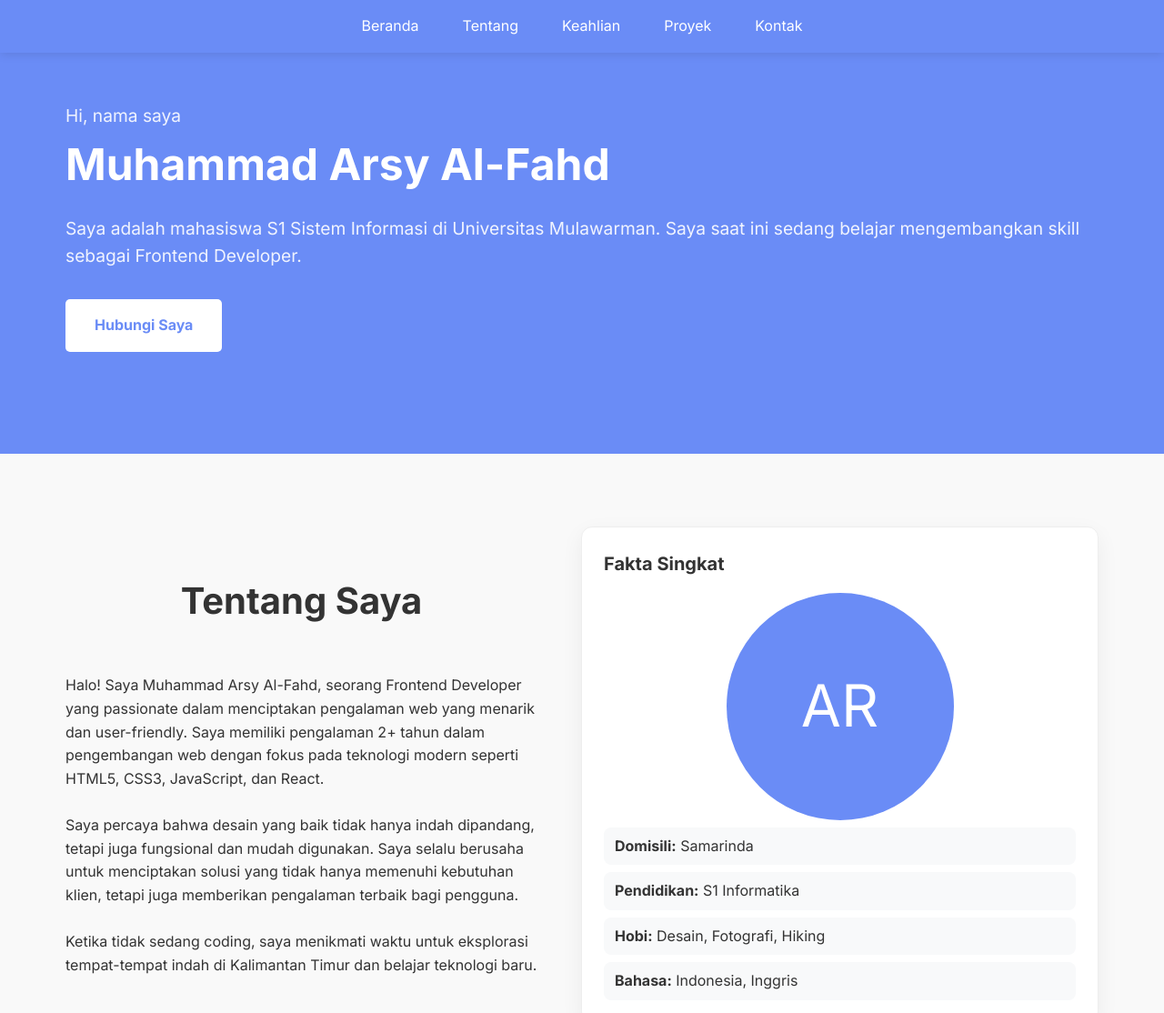
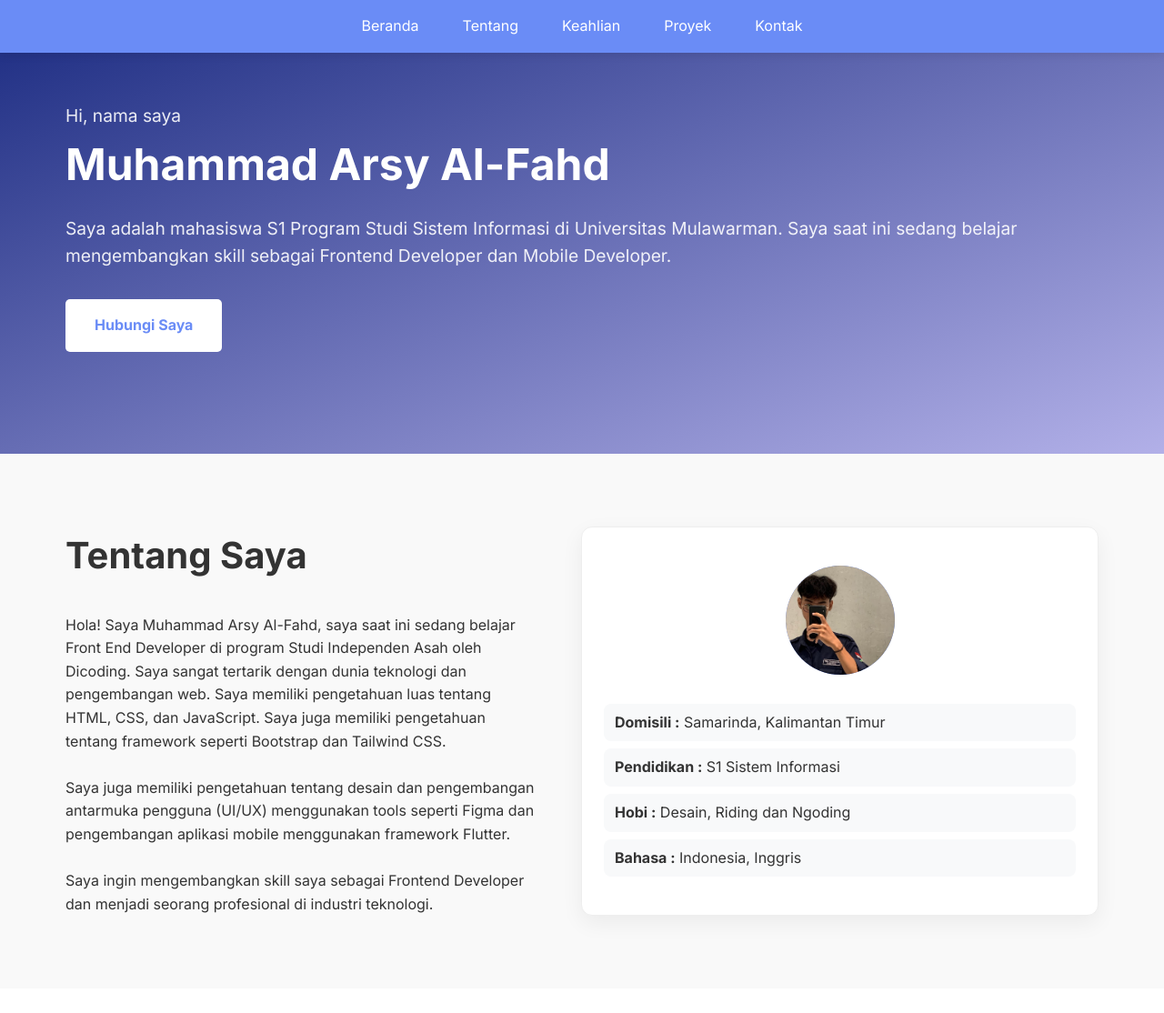
Before and after one commit to mhmmdarsy/submission, a plain HTML site: page index.html in a window 1280 px wide. Shown: the top 1114 px of the page at 91% size. Drawn offline with Linux system fonts and the light colour scheme.

Commit message:
fiksasi section "tentang saya"

```diff
--- a/assets/css/style.css
+++ b/assets/css/style.css
@@ -60,7 +60,8 @@ main {
 
 /* Hero Section */
 .hero {
-    background: #6A8CF6;
+    /* background: #6A8CF6; */
+    background: linear-gradient(to bottom right, #1A2A80, #B2B0E8);
     color: white;
     padding: 7rem 0;
     text-align: left;
@@ -89,12 +90,16 @@ main {
     text-decoration: none;
     border-radius: 5px;
     font-weight: bold;
+
     transition: transform 0.3s ease;
 }
 
 .cta-button:hover {
-    transform: translateY(-2px);
+    transform: translateY(-5px);
     box-shadow: 0 5px 15px rgba(0,0,0,0.2);
+
+    background: #5a6fd8;
+    color: #fff
 }
 
 /* Section Styles */
@@ -113,17 +118,26 @@ h2 {
     color: #333;
 }
 
-/* About Section */
+/* section about */
 .about-content {
     display: flex;
-    align-items: center;
+    align-items: stretch;
     gap: 3rem;
-    flex-wrap: wrap;
+    flex-wrap: start;
 }
 
 .about-text {
     flex: 1;
     min-width: 300px;
+}
+
+.about-text h2 {
+    text-align: left;
+    margin-bottom: 2rem;
+}
+
+.about-text p {
+    /* margin-bottom: 1rem; */
 }
 
 .about-image {
@@ -133,16 +147,24 @@ h2 {
 }
 
 .profile-img {
-    width: 250px;
-    height: 250px;
+    width: 120px;
+    height: 120px;
     border-radius: 50%;
     background: #6A8CF6;
     display: flex;
     align-items: center;
     justify-content: center;
     color: white;
-    font-size: 4rem;
+    overflow: hidden;
     margin: 0 auto;
+    margin-bottom: 1.5rem;
+
+}
+
+.profile-img img {
+    width: 100%;
+    height: 100%;
+    object-fit: cover;
 }
 
 /* Aside on About */
@@ -154,6 +176,7 @@ h2 {
     border-radius: 12px;
     box-shadow: 0 8px 24px rgba(0,0,0,0.06);
     padding: 1.5rem;
+    align-content: center;
 }
 
 .about-aside h3 {
--- a/index.html
+++ b/index.html
@@ -3,7 +3,7 @@
 <head>
     <meta charset="UTF-8">
     <meta name="viewport" content="width=device-width, initial-scale=1.0">
-    <title>Portofolio</title>
+    <title>Portofolio Arsy</title>
     <link rel="stylesheet" href="assets/css/style.css">
     <link rel="preconnect" href="https://fonts.googleapis.com">
     <link rel="preconnect" href="https://fonts.gstatic.com" crossorigin>
@@ -28,35 +28,38 @@
             <div class="container">
                 <p class="hero-text">Hi, nama saya</p>
                 <h1>Muhammad Arsy Al-Fahd</h1>
-                <p>Saya adalah mahasiswa S1 Sistem Informasi di Universitas Mulawarman. Saya saat ini sedang belajar mengembangkan skill sebagai Frontend Developer.</p>
+                <p>Saya adalah mahasiswa S1 Program Studi Sistem Informasi di Universitas Mulawarman. Saya saat ini sedang belajar mengembangkan skill sebagai Frontend Developer dan Mobile Developer.</p>
                 <a href="#contact" class="cta-button">Hubungi Saya</a>
             </div>
         </section>
 
-        <!-- section tentang -->
+        <!-- section about -->
         <section id="about">
             <div class="container">
                 <div class="about-content">
 
                     <div class="about-text">
                         <h2>Tentang Saya</h2>
-                        <p>Halo! Saya Muhammad Arsy Al-Fahd, seorang Frontend Developer yang passionate dalam menciptakan pengalaman web yang menarik dan user-friendly. Saya memiliki pengalaman 2+ tahun dalam pengembangan web dengan fokus pada teknologi modern seperti HTML5, CSS3, JavaScript, dan React.</p>
+                        <p>Hola! Saya Muhammad Arsy Al-Fahd, saya saat ini sedang belajar Front End Developer di program Studi Independen Asah oleh Dicoding. Saya sangat tertarik dengan dunia teknologi dan pengembangan web. Saya memiliki pengetahuan luas tentang HTML, CSS, dan JavaScript. Saya juga memiliki pengetahuan tentang framework seperti Bootstrap dan Tailwind CSS.</p>
                         <br>
-                        <p>Saya percaya bahwa desain yang baik tidak hanya indah dipandang, tetapi juga fungsional dan mudah digunakan. Saya selalu berusaha untuk menciptakan solusi yang tidak hanya memenuhi kebutuhan klien, tetapi juga memberikan pengalaman terbaik bagi pengguna.</p>
+                        <p>Saya juga memiliki pengetahuan tentang desain dan pengembangan antarmuka pengguna (UI/UX) menggunakan tools seperti Figma
+                            dan pengembangan aplikasi mobile menggunakan framework Flutter.
+                        </p>
                         <br>
-                        <p>Ketika tidak sedang coding, saya menikmati waktu untuk eksplorasi tempat-tempat indah di Kalimantan Timur dan belajar teknologi baru.</p>
+                        <p>Saya ingin mengembangkan skill saya sebagai Frontend Developer dan menjadi seorang profesional di industri teknologi.</p>
                     </div>
 
-                    <aside class="about-aside" aria-labelledby="fakta-singkat">
-                        <h3 id="fakta-singkat">Fakta Singkat</h3>
+                    <aside class="about-aside">
                         <ul class="facts-list">
                             <div class="about-image">
-                                <div class="profile-img">AR</div>
+                                <div class="profile-img">
+                                    <img src="assets/img/profile-pict.jpg" alt="Profile Picture">
+                                </div>
                             </div>
-                            <li><strong>Domisili:</strong> Samarinda</li>
-                            <li><strong>Pendidikan:</strong> S1 Informatika</li>
-                            <li><strong>Hobi:</strong> Desain, Fotografi, Hiking</li>
-                            <li><strong>Bahasa:</strong> Indonesia, Inggris</li>
+                            <li><strong>Domisili :</strong> Samarinda, Kalimantan Timur</li>
+                            <li><strong>Pendidikan :</strong> S1 Sistem Informasi</li>
+                            <li><strong>Hobi :</strong> Desain, Riding dan Ngoding</li>
+                            <li><strong>Bahasa :</strong> Indonesia, Inggris</li>
                         </ul>
                     </aside>
 
```
Also changed, not shown: assets/img/profile-pict.jpg (added).
